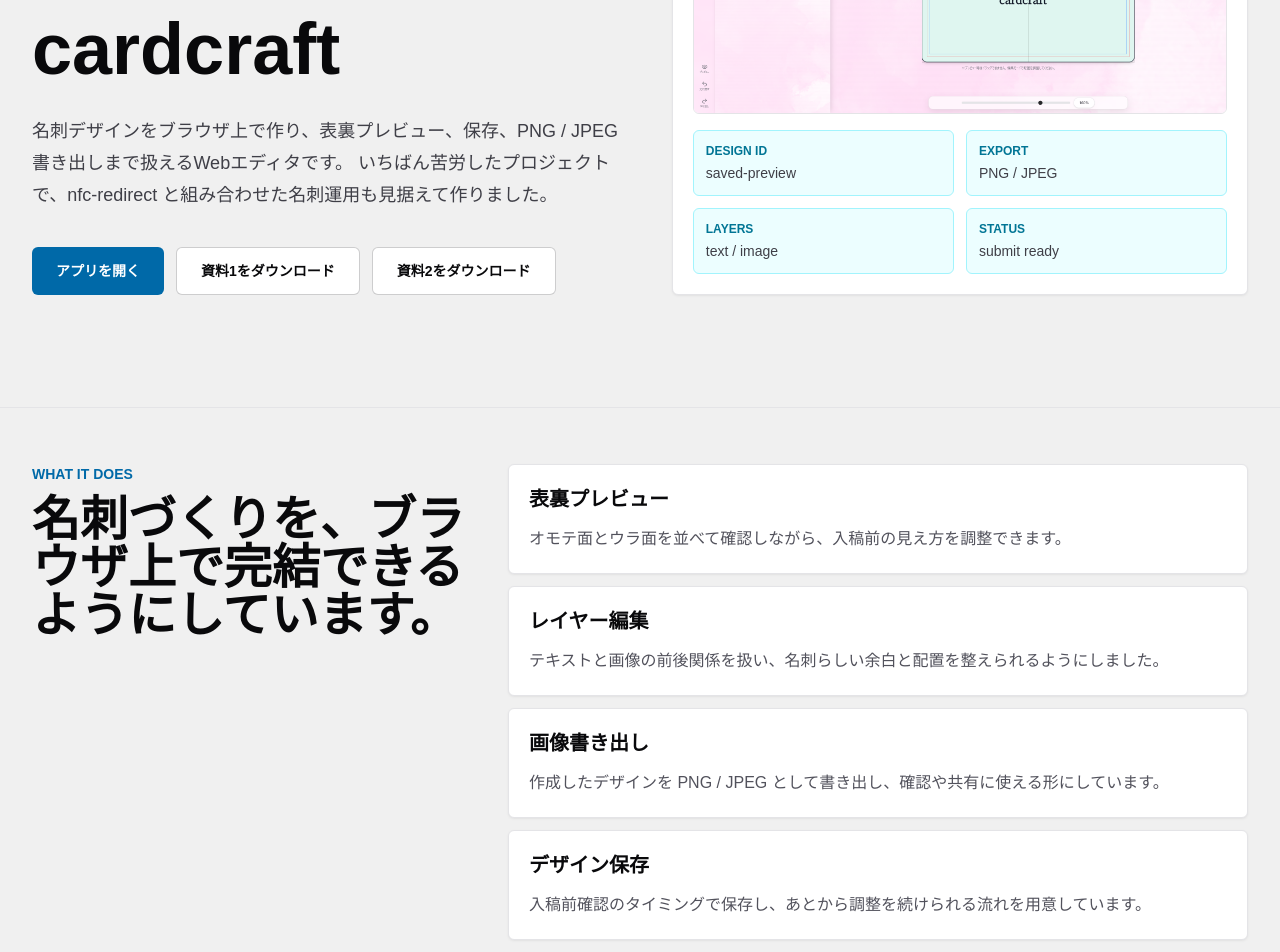
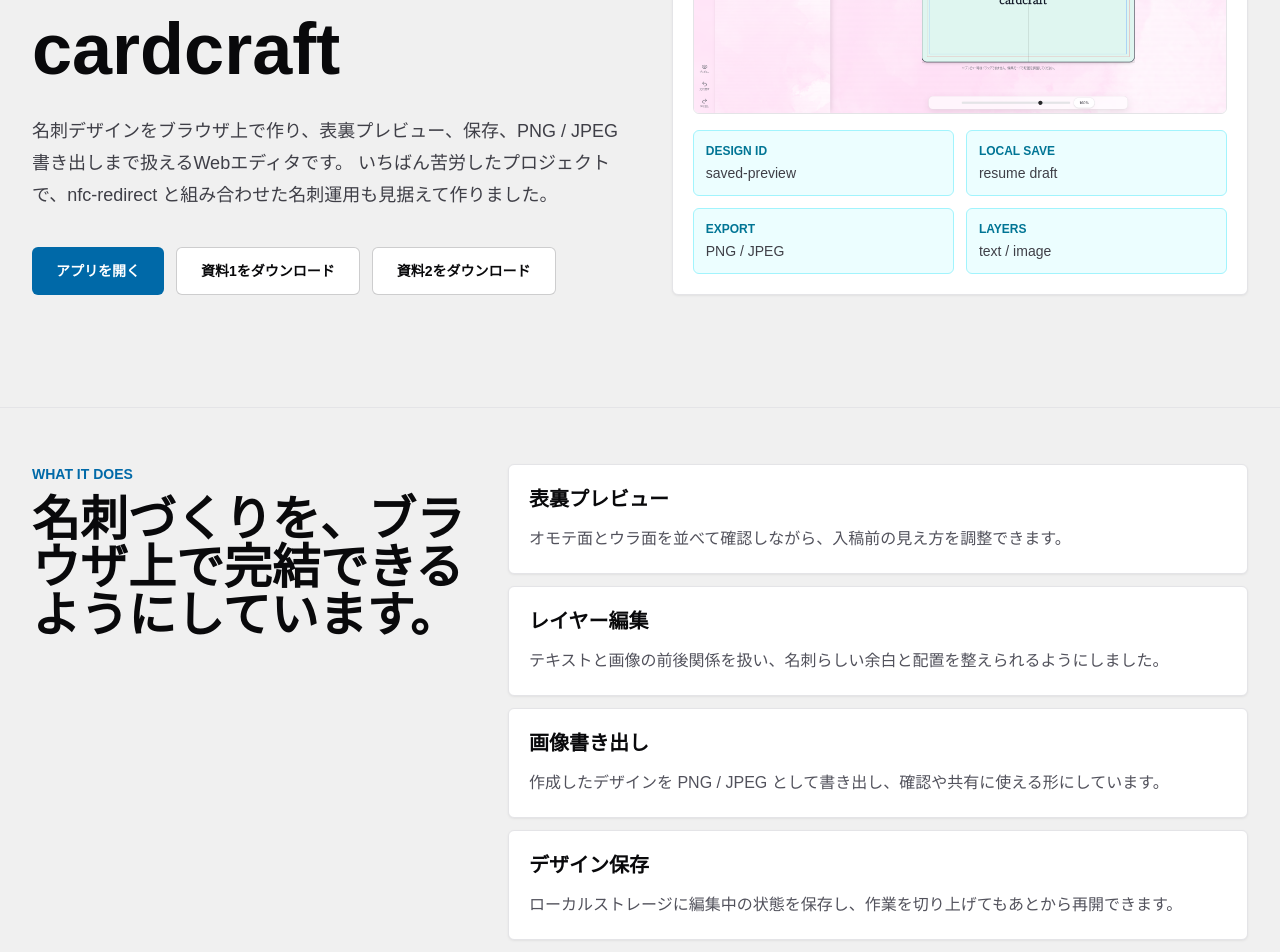
Before and after one commit to muu-ima/portfolio, a Next.js app: page /works/cardcraft in a window 1280 px wide. Shown: the part 400-1352 px from the top of the page. Built offline with nearby package versions, Linux system fonts and the light colour scheme; a web font is replaced by a local one.

Commit message:
Document CardCraft project details

```diff
--- a/app/works/cardcraft/page.tsx
+++ b/app/works/cardcraft/page.tsx
@@ -23,7 +23,7 @@ const editorFeatures = [
   {
     title: "デザイン保存",
     description:
-      "入稿前確認のタイミングで保存し、あとから調整を続けられる流れを用意しています。",
+      "ローカルストレージに編集中の状態を保存し、作業を切り上げてもあとから再開できます。",
   },
 ];
 
@@ -37,6 +37,7 @@ const buildPoints = [
 const hardParts = [
   "編集画面の自由度と、入稿データとして破綻しない制約のバランス",
   "テキスト、画像、背景、前後関係を触ってもレイアウトが崩れにくい状態管理",
+  "ローカル保存した編集状態を、次に開いたときも自然に復元できるようにすること",
   "表裏確認、保存、書き出しまでをひとつの体験としてつなげること",
 ];
 
@@ -143,9 +144,9 @@ export default function CardCraftPage() {
               <div className="mt-4 grid grid-cols-2 gap-3">
                 {[
                   ["DESIGN ID", "saved-preview"],
+                  ["LOCAL SAVE", "resume draft"],
                   ["EXPORT", "PNG / JPEG"],
                   ["LAYERS", "text / image"],
-                  ["STATUS", "submit ready"],
                 ].map(([label, value]) => (
                   <div key={label} className="rounded-md border border-cyan-200 bg-cyan-50 px-3 py-3">
                     <p className="text-xs font-semibold text-cyan-700">{label}</p>
```
Also changed, not shown: 1 other file (tests, documents, lock files or other folders).
